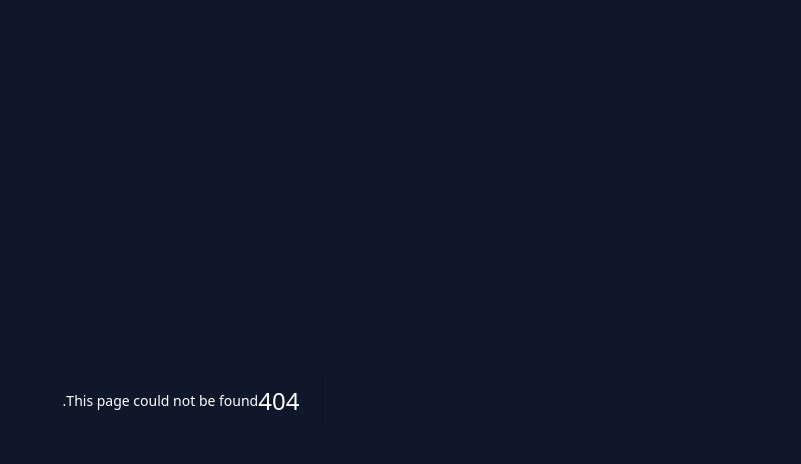
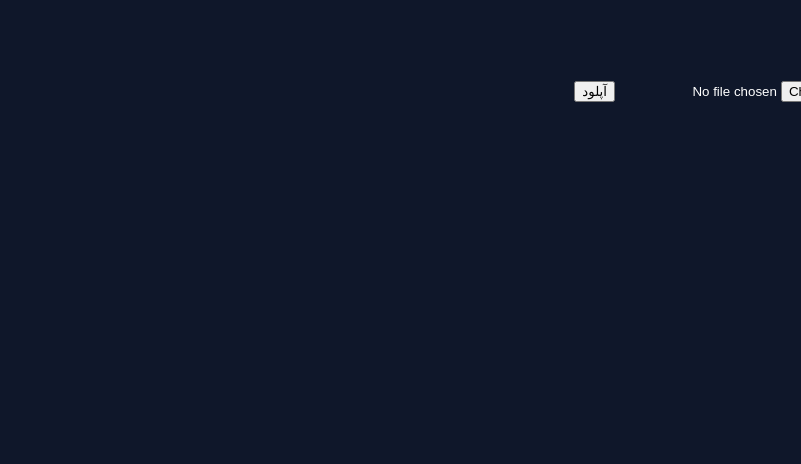
Before and after one commit to tmp1122/valiasr-housing-demo, a Next.js app in the folder frontend/: page /documents in a window 1280 px wide. Before the commit this address had no page. Shown: the top 464 px of the page, without its empty margins (479-1280 px from the left). Built offline with nearby package versions, Linux system fonts and the light colour scheme.

Commit message:
Create page.tsx

```diff
--- /dev/null
+++ b/frontend/app/documents/page.tsx
@@ -0,0 +1,47 @@
+"use client";
+
+import { useState } from "react";
+
+export default function Documents() {
+  const [file, setFile] = useState<any>(null);
+  const [docType, setDocType] = useState("");
+
+  const upload = async () => {
+    const token = localStorage.getItem("token");
+
+    const form = new FormData();
+    form.append("file", file);
+    form.append("doc_type", docType);
+
+    const res = await fetch("https://YOUR_BACKEND_URL/api/documents/upload", {
+      method: "POST",
+      headers: { Authorization: "Bearer " + token },
+      body: form,
+    });
+
+    const data = await res.json();
+    alert(data.message);
+  };
+
+  return (
+    <main className="p-10 max-w-md mx-auto">
+      <h1 className="text-xl mb-6">آپلود مدارک</h1>
+
+      <input
+        className="w-full p-3 mb-4 bg-slate-800 rounded"
+        placeholder="نوع مدرک (مثلاً: کارت ملی)"
+        onChange={(e) => setDocType(e.target.value)}
+      />
+
+      <input
+        type="file"
+        className="w-full p-3 mb-4 bg-slate-800 rounded"
+        onChange={(e) => setFile(e.target.files?.[0])}
+      />
+
+      <button onClick={upload} className="w-full p-3 bg-teal-500 text-black rounded">
+        آپلود
+      </button>
+    </main>
+  );
+}
```
